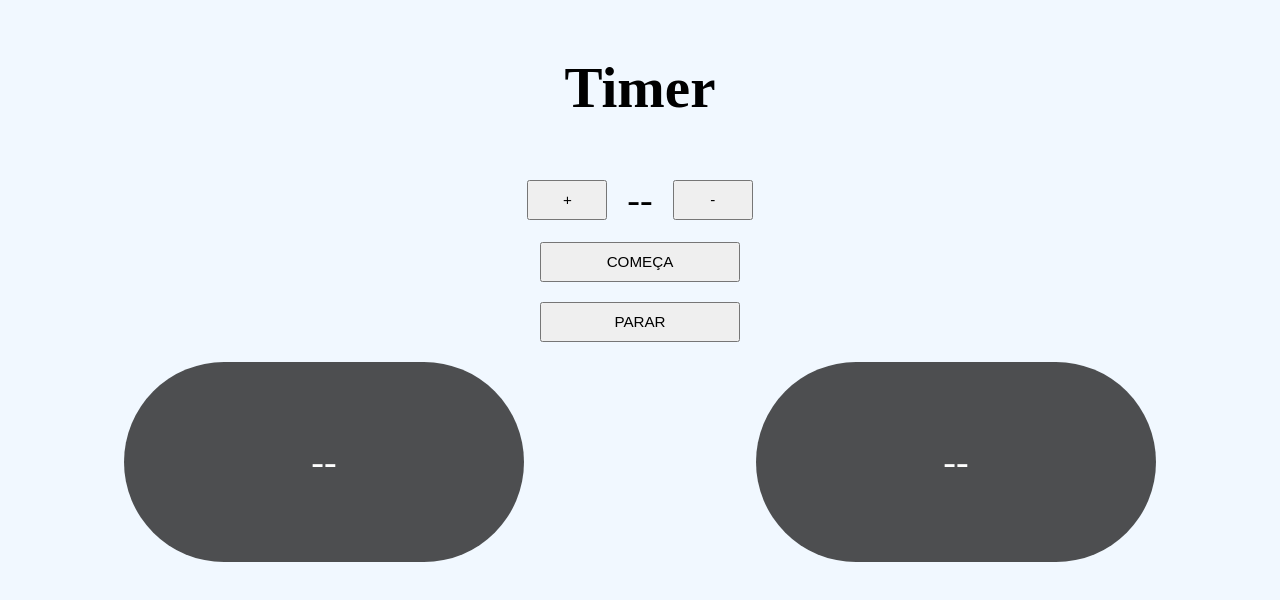
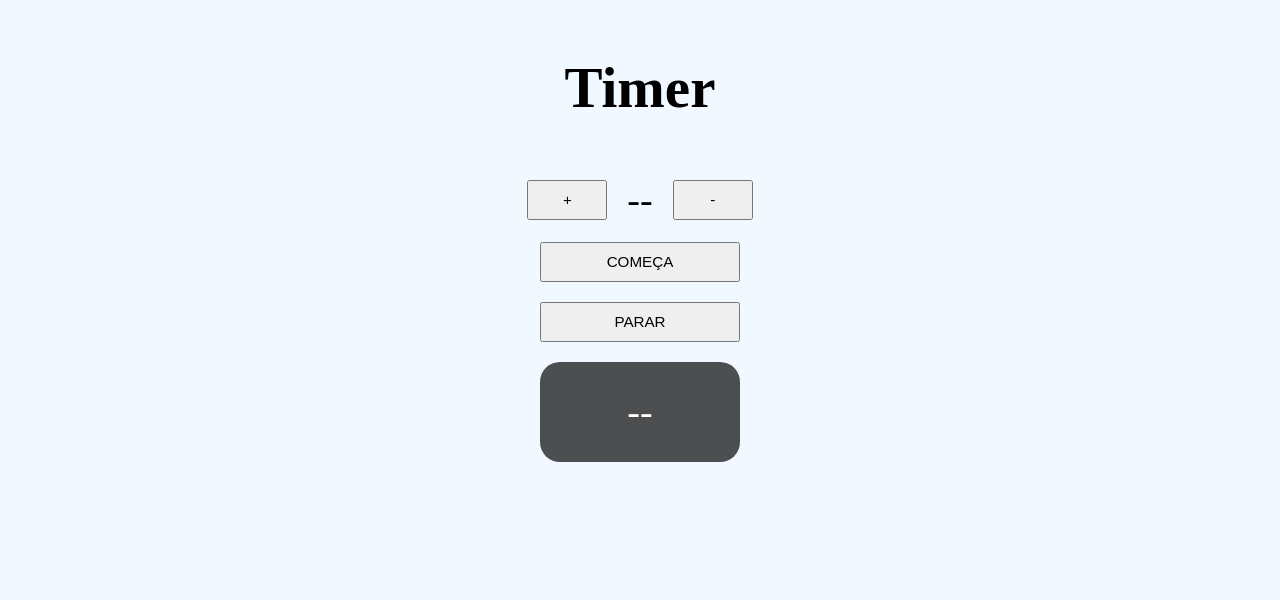
Before and after one commit to samueldasilva2209/timer_js, a plain HTML site: page index.html in a window 1280 px wide. Drawn offline with Linux system fonts and the light colour scheme.

Commit message:
melhorias visuais

```diff
--- a/css/estilo.css
+++ b/css/estilo.css
@@ -45,9 +45,9 @@ body {
   .outra div{
     background-color: rgba(36, 36, 36, 0.795);
     color:white;
-    width: 400px;
-    height: 200px;
-    border-radius: 100px;
+    width: 200px;
+    height: 100px;
+    border-radius: 20px;
     display: flex;
     justify-content: center;
     align-items: center;
--- a/index.html
+++ b/index.html
@@ -26,7 +26,6 @@
 
       <div class="minutos">--</div>
 
-      <div class="milesimos">--</div>
 
 
     </section>
```
